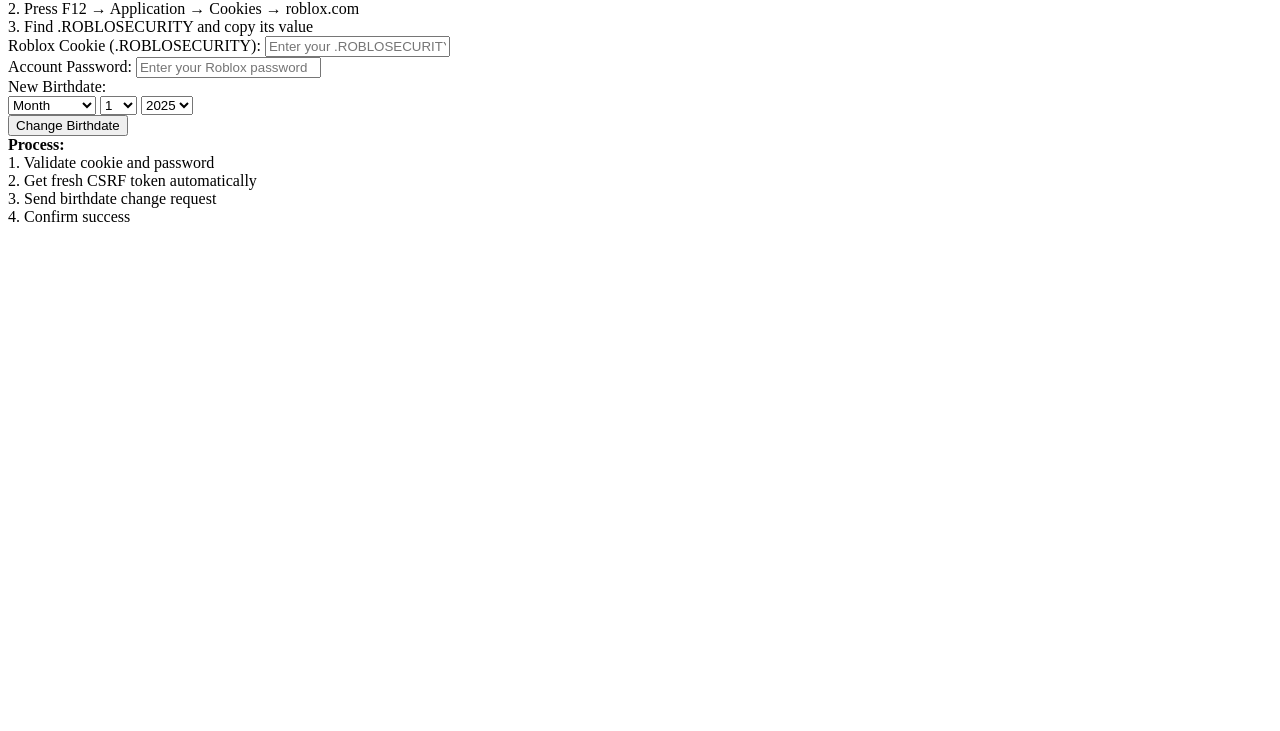
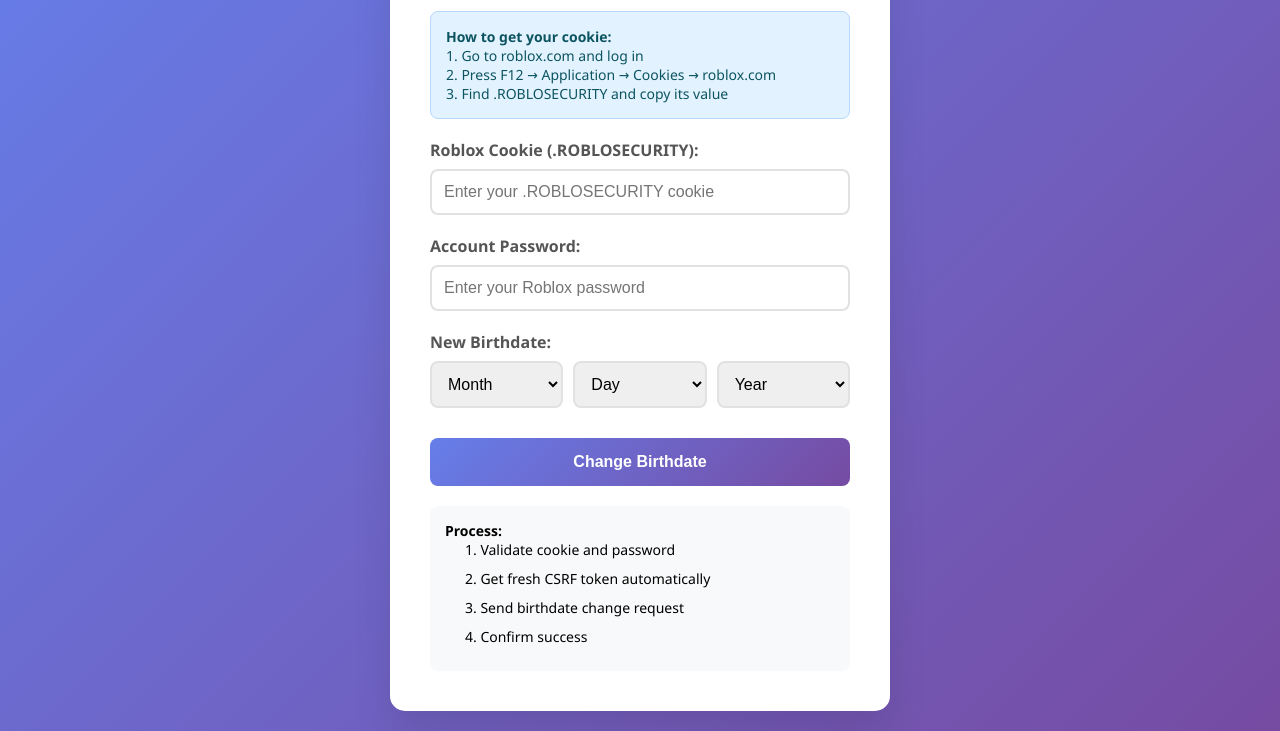
Before and after one commit to WeAreDevs-ops/robos, a website: page public/index.html in a window 1280 px wide. Shown: the part 117-848 px from the top of the page. Before the commit the page ends 800 px from the top, so only its background shows below. Drawn offline with Linux system fonts and the light colour scheme.

Commit message:
Update index.html

```diff
--- a/public/index.html
+++ b/public/index.html
@@ -5,8 +5,141 @@
   <meta name="viewport" content="width=device-width, initial-scale=1.0"/>
   <title>Roblox Birthdate Changer</title>
   <style>
-    /* [style content unchanged, skipped for brevity] */
-    /* You can paste your existing style block here */
+    * {
+      margin: 0;
+      padding: 0;
+      box-sizing: border-box;
+    }
+
+    body {
+      font-family: 'Segoe UI', Tahoma, Geneva, Verdana, sans-serif;
+      background: linear-gradient(135deg, #667eea 0%, #764ba2 100%);
+      min-height: 100vh;
+      display: flex;
+      align-items: center;
+      justify-content: center;
+      padding: 20px;
+    }
+
+    .container {
+      background: white;
+      padding: 40px;
+      border-radius: 15px;
+      box-shadow: 0 20px 40px rgba(0, 0, 0, 0.1);
+      width: 100%;
+      max-width: 500px;
+    }
+
+    h1 {
+      text-align: center;
+      color: #333;
+      margin-bottom: 30px;
+      font-size: 28px;
+    }
+
+    .form-group {
+      margin-bottom: 20px;
+    }
+
+    label {
+      display: block;
+      margin-bottom: 8px;
+      color: #555;
+      font-weight: 600;
+    }
+
+    input,
+    select {
+      width: 100%;
+      padding: 12px;
+      border: 2px solid #e1e1e1;
+      border-radius: 8px;
+      font-size: 16px;
+      transition: border-color 0.3s;
+    }
+
+    input:focus,
+    select:focus {
+      outline: none;
+      border-color: #667eea;
+    }
+
+    .date-group {
+      display: grid;
+      grid-template-columns: 1fr 1fr 1fr;
+      gap: 10px;
+    }
+
+    .btn {
+      width: 100%;
+      padding: 15px;
+      background: linear-gradient(135deg, #667eea 0%, #764ba2 100%);
+      color: white;
+      border: none;
+      border-radius: 8px;
+      font-size: 16px;
+      font-weight: 600;
+      cursor: pointer;
+      transition: transform 0.2s;
+      margin-top: 10px;
+    }
+
+    .btn:hover {
+      transform: translateY(-2px);
+    }
+
+    .btn:disabled {
+      opacity: 0.6;
+      cursor: not-allowed;
+      transform: none;
+    }
+
+    .result {
+      margin-top: 20px;
+      padding: 15px;
+      border-radius: 8px;
+      display: none;
+    }
+
+    .success {
+      background: #d4edda;
+      color: #155724;
+      border: 1px solid #c3e6cb;
+    }
+
+    .error {
+      background: #f8d7da;
+      color: #721c24;
+      border: 1px solid #f5c6cb;
+    }
+
+    .loading {
+      text-align: center;
+      color: #667eea;
+    }
+
+    .info {
+      background: #e2f3ff;
+      color: #0c5460;
+      border: 1px solid #b6d7ff;
+      padding: 15px;
+      border-radius: 8px;
+      margin-bottom: 20px;
+      font-size: 14px;
+    }
+
+    .steps {
+      margin-top: 20px;
+      padding: 15px;
+      background: #f8f9fa;
+      border-radius: 8px;
+      font-size: 14px;
+    }
+
+    .step {
+      margin-bottom: 10px;
+      padding-left: 20px;
+    }
   </style>
 </head>
 <body>
@@ -50,8 +183,13 @@
             <option value="12">December</option>
           </select>
 
-          <select id="birthDay" required></select>
-          <select id="birthYear" required></select>
+          <select id="birthDay" required>
+            <option value="">Day</option>
+          </select>
+
+          <select id="birthYear" required>
+            <option value="">Year</option>
+          </select>
         </div>
       </div>
 
@@ -70,6 +208,7 @@
   </div>
 
   <script>
+    // Populate day options
     const daySelect = document.getElementById('birthDay');
     for (let i = 1; i <= 31; i++) {
       const option = document.createElement('option');
@@ -78,6 +217,7 @@
       daySelect.appendChild(option);
     }
 
+    // Populate year options
     const yearSelect = document.getElementById('birthYear');
     const currentYear = new Date().getFullYear();
     for (let i = currentYear; i >= 1900; i--) {
@@ -104,10 +244,10 @@
       e.preventDefault();
 
       const cookie = document.getElementById('cookie').value.trim();
-      const password = document.getElementById('password').value.trim();
-      const birthMonth = parseInt(document.getElementById('birthMonth').value);
-      const birthDay = parseInt(document.getElementById('birthDay').value);
-      const birthYear = parseInt(document.getElementById('birthYear').value);
+      const password = document.getElementById('password').value;
+      const birthMonth = document.getElementById('birthMonth').value;
+      const birthDay = document.getElementById('birthDay').value;
+      const birthYear = document.getElementById('birthYear').value;
 
       if (!cookie || !password || !birthMonth || !birthDay || !birthYear) {
         showResult('Please fill in all fields', 'error');
@@ -115,12 +255,12 @@
       }
 
       if (!cookie.startsWith('_|WARNING:-DO-NOT-SHARE-THIS.')) {
-        showResult('⚠️ Invalid cookie format. Make sure you copied the full .ROBLOSECURITY value.', 'error');
+        showResult('⚠️ Invalid cookie format. Make sure you copied the complete .ROBLOSECURITY cookie value.', 'error');
         return;
       }
 
       setLoading(true);
-      showResult('Getting CSRF token and sending request...', 'loading');
+      showResult('Getting fresh CSRF token and changing birthdate...', 'loading');
 
       try {
         const res = await fetch('/api/change-birthdate', {
@@ -129,28 +269,24 @@
           body: JSON.stringify({
             cookie,
             password,
-            birthDay,
-            birthMonth,
-            birthYear
+            birthDay: parseInt(birthDay),
+            birthMonth: parseInt(birthMonth),
+            birthYear: parseInt(birthYear)
           })
         });
 
         const data = await res.json();
-
         if (res.ok) {
           showResult(`🎉 Success! Birthdate changed to ${data.newBirthdate}`, 'success');
           document.getElementById('birthdateForm').reset();
         } else {
-          let msg = `❌ ${data.error || 'Failed to change birthdate.'}`;
-          if (data.suggestion) msg += ` ${data.suggestion}`;
-          if (data.details) msg += ` Details: ${JSON.stringify(data.details)}`;
-          showResult(msg, 'error');
+          showResult(`❌ ${data.error || 'Failed to change birthdate'}`, 'error');
         }
       } catch (err) {
         showResult(`❌ ${err.message}`, 'error');
-      } finally {
-        setLoading(false);
       }
+
+      setLoading(false);
     });
   </script>
 </body>
```
